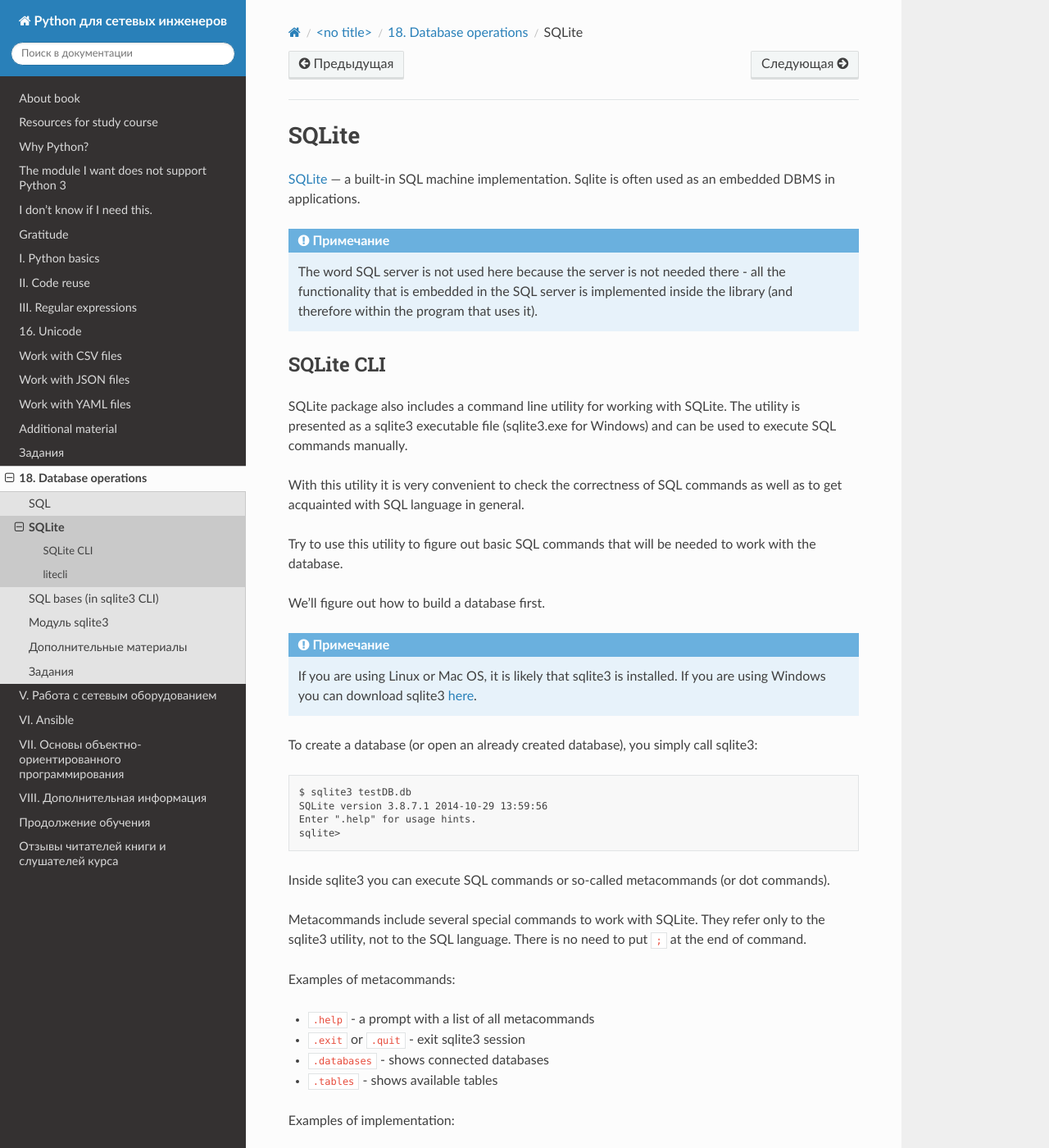
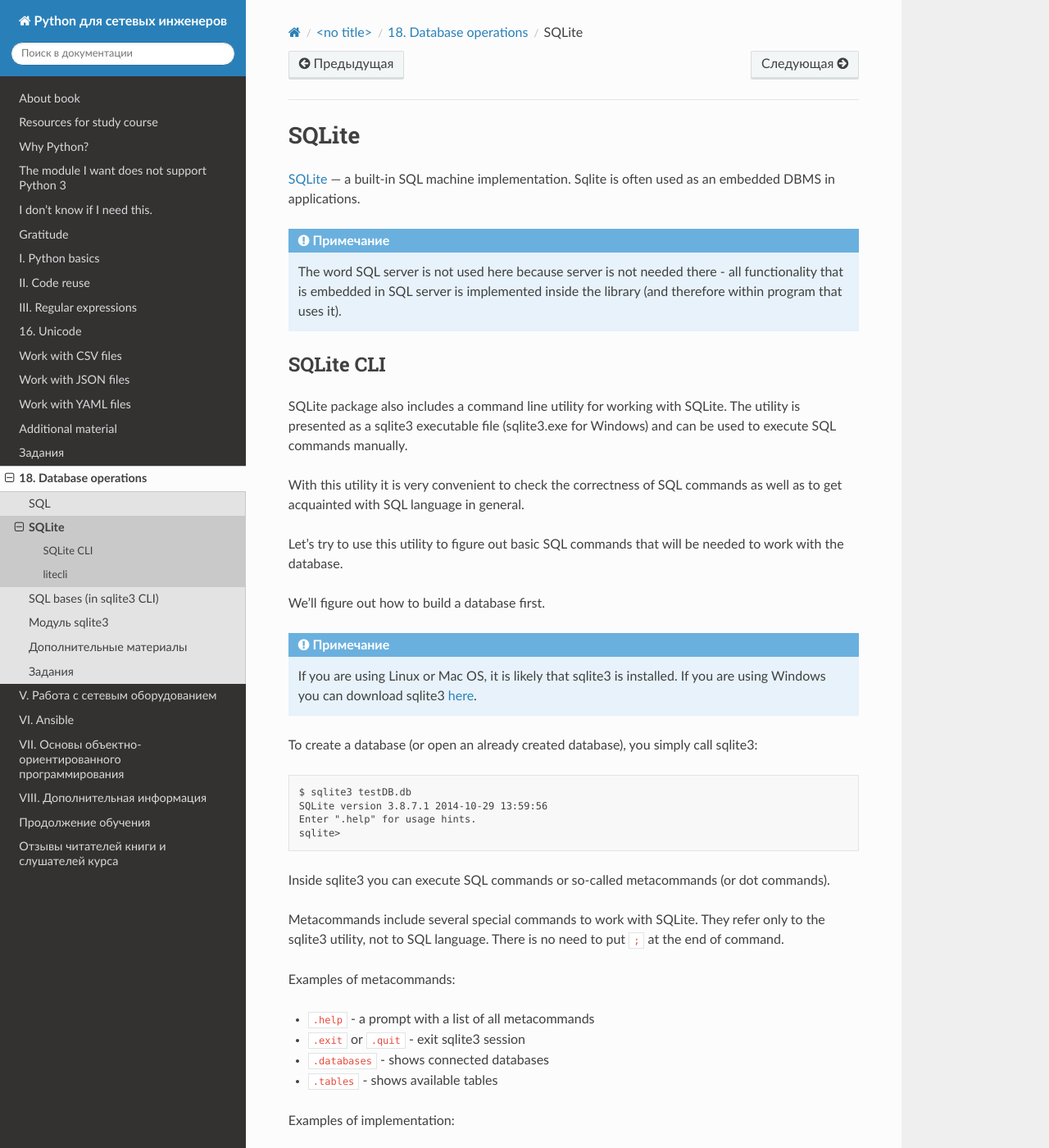
Before and after one commit to Aidar5/nattoeng, a Sphinx documentation site: the page built from docs/source/book/18_db/sqlite.rst, in a window 1280 px wide and 1400 px high. Shown: the whole window at 82% size. Built offline with Sphinx 7.4.7 and the Read the Docs theme 2.0.0, drawn with Linux system fonts in a browser that asks for light colours; pages that are not in the unit, such as notebooks, are missing from menus.

Commit message:
Update sqlite.rst

```diff
--- a/docs/source/book/18_db/sqlite.rst
+++ b/docs/source/book/18_db/sqlite.rst
@@ -6,7 +6,7 @@ Sqlite is often used as an embedded DBMS in applications.
 
 .. note::
 
-    The word SQL server is not used here because the server is not needed there - all the functionality that is embedded in the SQL server is implemented inside the library (and therefore within the program that uses it).
+    The word SQL server is not used here because server is not needed there - all functionality that is embedded in SQL server is implemented inside the library (and therefore within program that uses it).
 
 
 SQLite CLI
@@ -16,7 +16,7 @@ SQLite package also includes a command line utility for working with SQLite. The
 
 With this utility it is very convenient to check the correctness of SQL commands as well as to get acquainted with SQL language in general.
 
-Try to use this utility to figure out basic SQL commands that will be needed to work with the database.
+Let's try to use this utility to figure out basic SQL commands that will be needed to work with the database.
 
 We’ll figure out how to build a database first.
 
@@ -35,7 +35,7 @@ To create a database (or open an already created database), you simply call sqli
 
 Inside sqlite3 you can execute SQL commands or so-called metacommands (or dot commands).
 
-Metacommands include several special commands to work with SQLite. They refer only to the sqlite3 utility, not to the SQL language. There is no need to put ``;`` at the end of command.
+Metacommands include several special commands to work with SQLite. They refer only to the sqlite3 utility, not to SQL language. There is no need to put ``;`` at the end of command.
 
 Examples of metacommands:
 
@@ -66,7 +66,7 @@ The standard Sqlite CLI interface has several disadvantages:
 
 * no autocomplete commands
 * no tips
-* •	all content of a column is not always displayed
+* all content of a column is not always displayed
 
 All these deficiencies are fixed in `litecli <https://github.com/dbcli/litecli>`__.
 So it’s best to use it.
```
